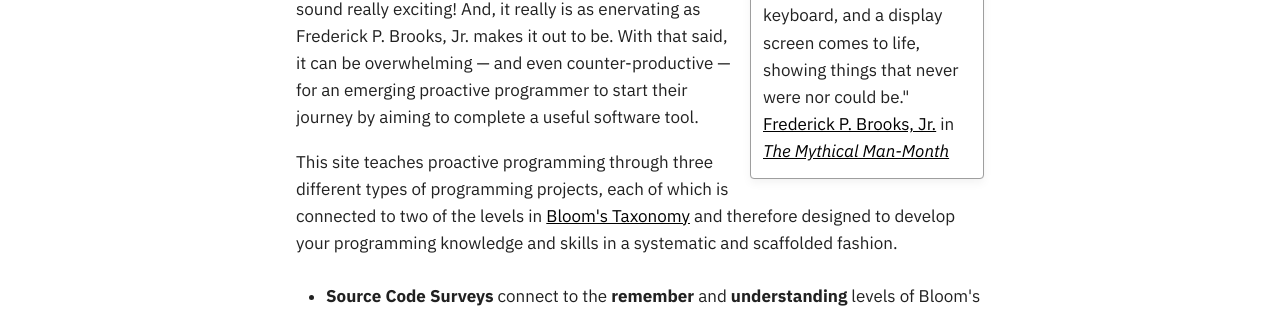
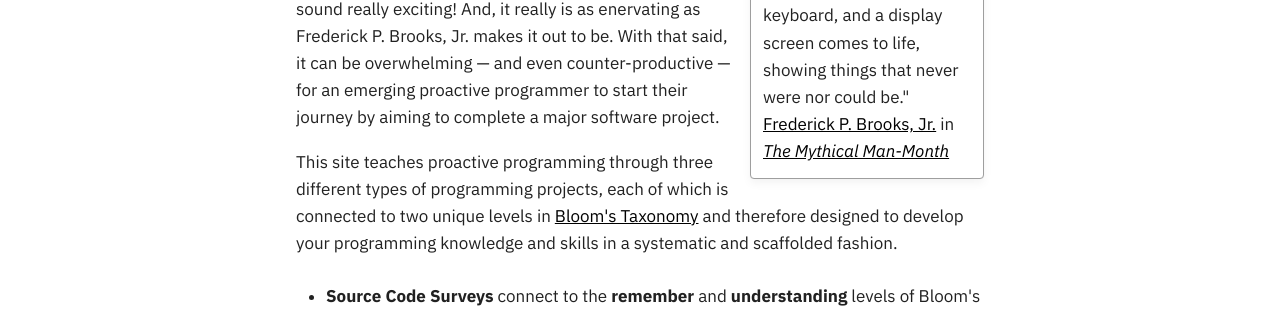
Before and after one commit to ProactiveProgrammers/www.proactiveprogrammers.com, an MkDocs documentation site: the page built from docs/proactive-learning/assignment-types.md, in a window 1280 px wide and 1400 px high. Shown: the part 396-710 px from the top of the window. Built offline with MkDocs 1.6.1 and Material for MkDocs 9.7.7, drawn with Linux system fonts in a browser that asks for light colours; comment, search, counter and statistics services are not loaded; some of the changed text lies outside the part shown.

Commit message:
fix: Clarify the language in assignment-types.md at end for goto points.

```diff
--- a/docs/proactive-learning/assignment-types.md
+++ b/docs/proactive-learning/assignment-types.md
@@ -11,10 +11,10 @@ showing things that never were nor could be." Wow, that makes programming sound
 really exciting! And, it really is as enervating as Frederick P. Brooks, Jr.
 makes it out to be. With that said, it can be overwhelming &mdash; and even
 counter-productive &mdash; for an emerging proactive programmer to start their
-journey by aiming to complete a useful software tool.
+journey by aiming to complete a major software project.
 
 This site teaches proactive programming through three different types of
-programming projects, each of which is connected to two of the levels in
+programming projects, each of which is connected to two unique levels in
 [Bloom's Taxonomy](blooms-taxonomy.md) and therefore designed to develop your
 programming knowledge and skills in a systematic and scaffolded fashion.
 
```
Also changed, not shown: other parts of docs/proactive-learning/assignment-types.md (+5 -4 lines).
